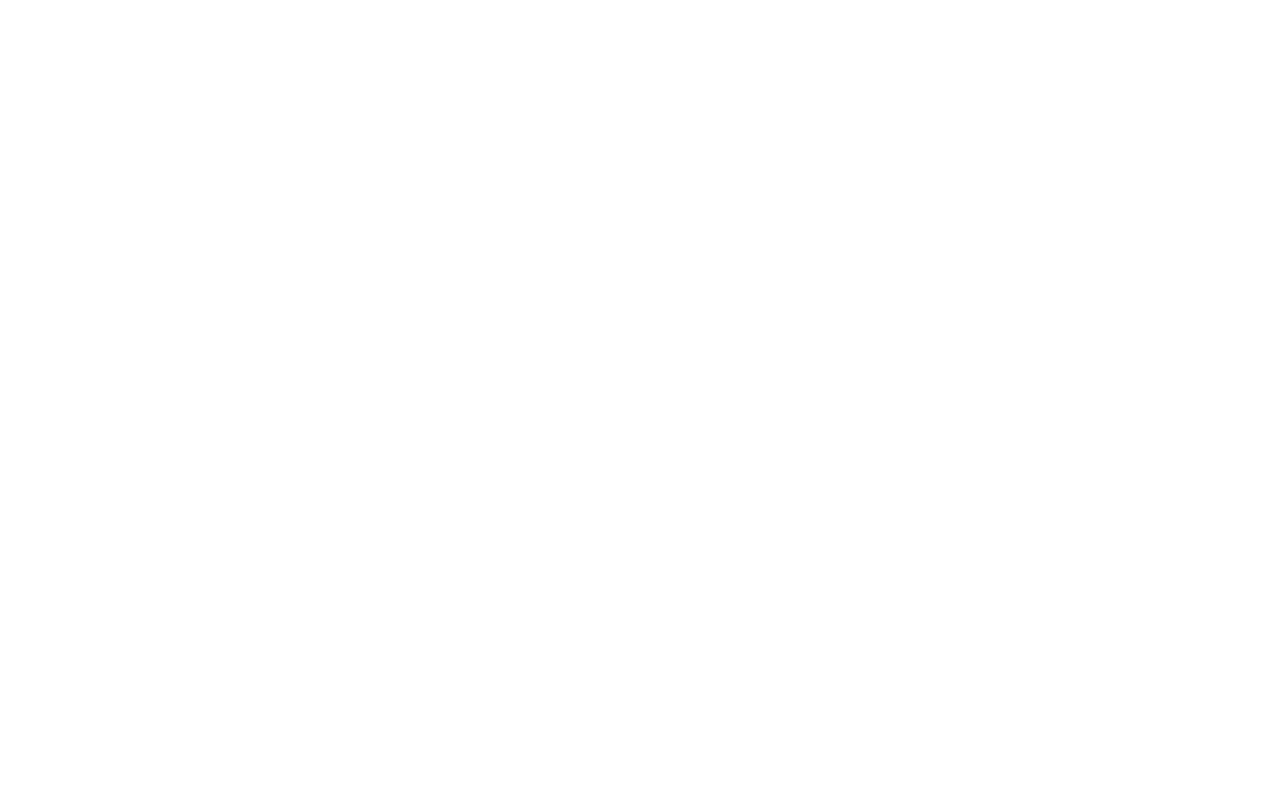
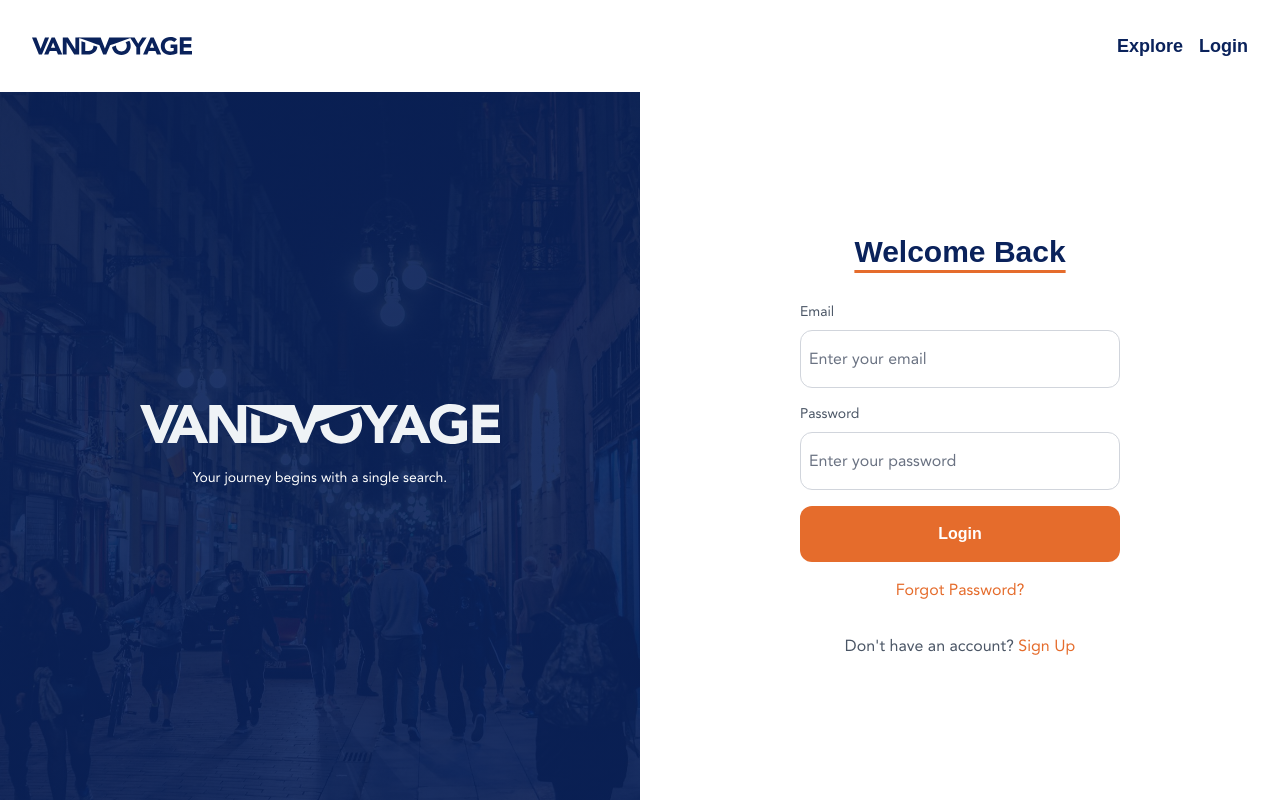
Before and after one commit to miguelcaballero95/mohawk-vandvoyage, a React (Vite) app in the folder frontend/: page /login in a window 1280 px wide. Before the commit this address had no page. Built offline with nearby package versions, Linux system fonts and the light colour scheme; a web font is replaced by a local one.

Commit message:
creating login screen page

```diff
--- a/frontend/src/main.jsx
+++ b/frontend/src/main.jsx
@@ -5,6 +5,7 @@
 import { BrowserRouter, Route, Routes } from 'react-router'
 import { Results } from './pages/Results.jsx'
 import Layout from './layouts/Layout.jsx'
+import Login from './pages/Login.jsx'
 
 createRoot(document.getElementById('root')).render(
   <StrictMode>
@@ -13,6 +14,7 @@
         <Route element={<Layout />}>
           <Route path="/" element={<Home />} />
           <Route path="/results" element={<Results />} />
+          <Route path="/login" element={<Login />} />
         </Route>
       </Routes>
     </BrowserRouter>
--- /dev/null
+++ b/frontend/src/pages/Login.jsx
@@ -0,0 +1,55 @@
+import r1 from '../assets/images/results1.jpg'
+import logo from '../assets/images/logowhite.svg'
+
+const Login = () => {
+  return (
+    <div className="grow px-4 lg:px-0 py-2 lg:py-0 flex flex-col lg:flex-row">
+      <div
+        className="hidden lg:flex lg:items-center lg:justify-center lg:w-1/2"
+        style={{ backgroundImage: `linear-gradient(rgba(10, 34, 91, 0.9), rgba(10, 34, 91, 0.9)), url(${r1})`, backgroundSize: 'cover', backgroundPosition: 'center' }}
+      >
+        <div>
+          <img src={logo} alt="Vandvoyage Logo" className='w-90' />
+          <p className='text-white mt-6 text-sm text-center'>
+            Your journey begins with a single search.
+          </p>
+        </div>
+      </div>
+      <div className="grow lg:w-1/2 flex flex-col justify-center gap-12 lg:gap-8">
+        <div>
+          <h1 className="text-center font-bold text-xl lg:text-3xl underline decoration-orange-primary underline-offset-8">Welcome Back</h1>
+          <form className="mt-4 lg:mt-8 max-w-xs mx-auto">
+            <label htmlFor="user-email" className="block text-gray-600 text-sm mb-2">Email</label>
+            <input
+              type="text"
+              id="user-email"
+              name="user_email"
+              className="block placeholder:text-gray-500 border border-gray-300 rounded-xl w-full py-4 px-2"
+              placeholder="Enter your email"
+            />
+            <label htmlFor="user-password" className="block text-gray-600 text-sm mt-4 mb-2">Password</label>
+            <input
+              type="password"
+              id="user-password"
+              name="user_password"
+              className="block placeholder:text-gray-500 border border-gray-300 rounded-xl w-full py-4 px-2"
+              placeholder="Enter your password"
+            />
+            <button
+              className='bg-orange-primary text-white py-4 my-4 rounded-xl font-bold w-full cursor-pointer hover:bg-orange-secondary transition-colors duration-300'>
+              Login
+            </button>
+          </form>
+          <p className="text-center text-orange-primary">
+            <a href="/reset-password">Forgot Password?</a>
+          </p>
+        </div>
+        <p className="text-gray-600 text-center">
+          Don't have an account? <a href="/register" className="text-orange-primary">Sign Up</a>
+        </p>
+      </div>
+    </div>
+  )
+}
+
+export default Login;
--- a/frontend/src/pages/Results.jsx
+++ b/frontend/src/pages/Results.jsx
@@ -1,9 +1,6 @@
-import { IoChevronBackSharp, IoSearchOutline } from "react-icons/io5"
-import { Link } from "react-router"
 import banner from '../assets/images/resultsheader.jpg'
 import { fetchTrips } from "../data"
 import { TripCard } from "../components/TripCard"
-import Nav from "../components/Nav"
 
 export const Results = () => {
 
```
